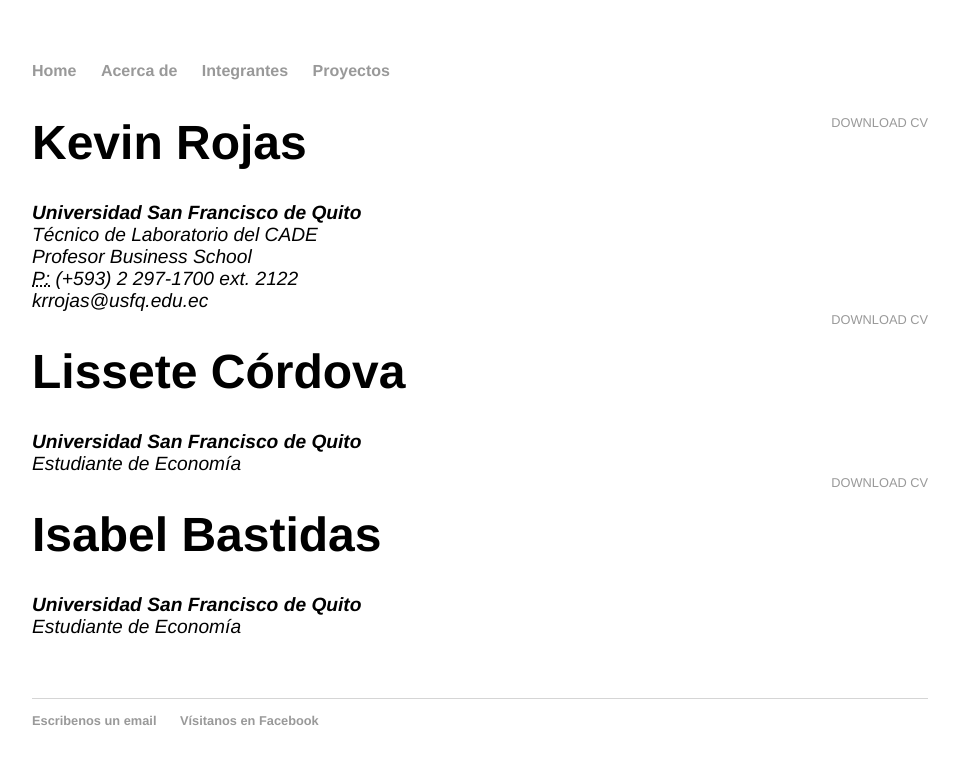
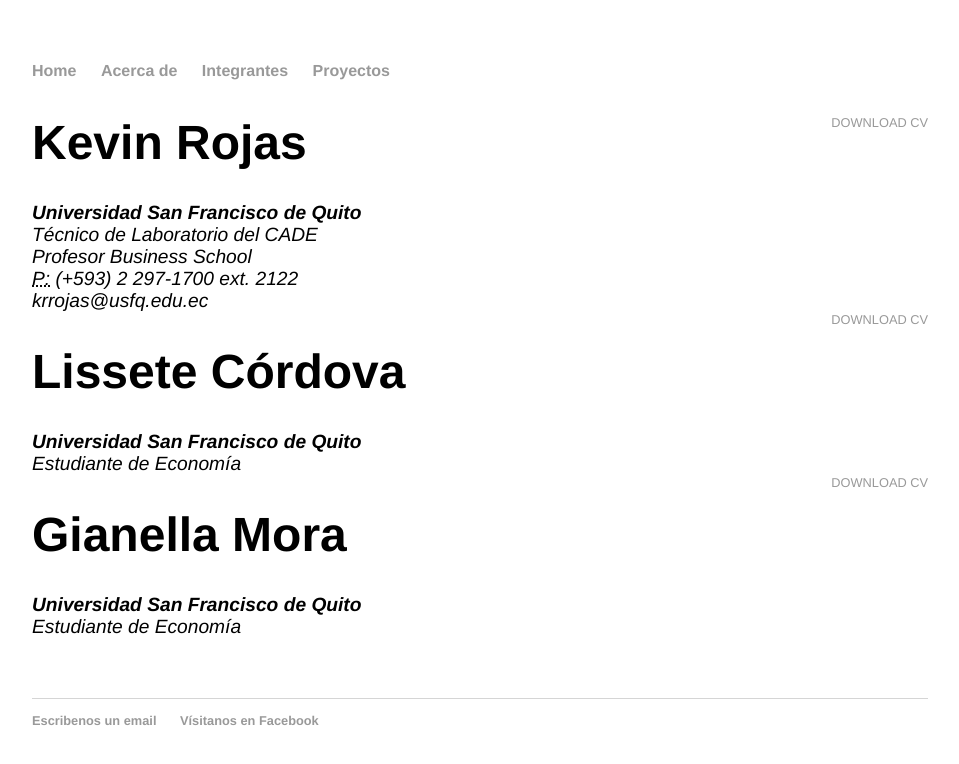
Before and after one commit to Crillboy314/Crillboy314.github.io, a Jekyll site: the page built from cv/index.html, in a window 1280 px wide. Shown: the top 764 px of the page, without its empty margins (160-1119 px from the left). Built offline with Jekyll 4.4.1, drawn with Linux system fonts in a browser that asks for light colours.

Commit message:
dos nombres

```diff
--- a/cv/index.html
+++ b/cv/index.html
@@ -22,7 +22,7 @@
 			</address>
 
 		<a href="#" class="download" title="Download CV as PDF">Download CV</a>
-			<h1>Isabel Bastidas</h1>
+			<h1>Gianella Mora</h1>
 			<address>
 			<strong>Universidad San Francisco de Quito</strong><br>
 			Estudiante de Economía<br>
```
